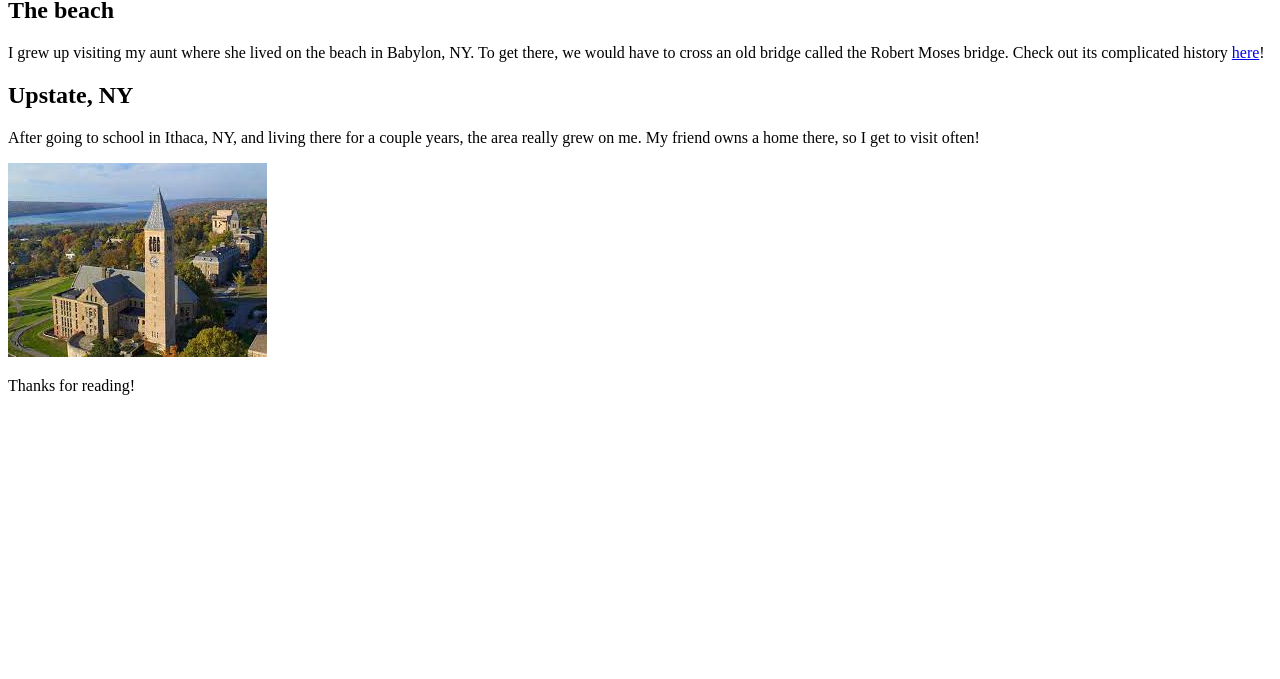
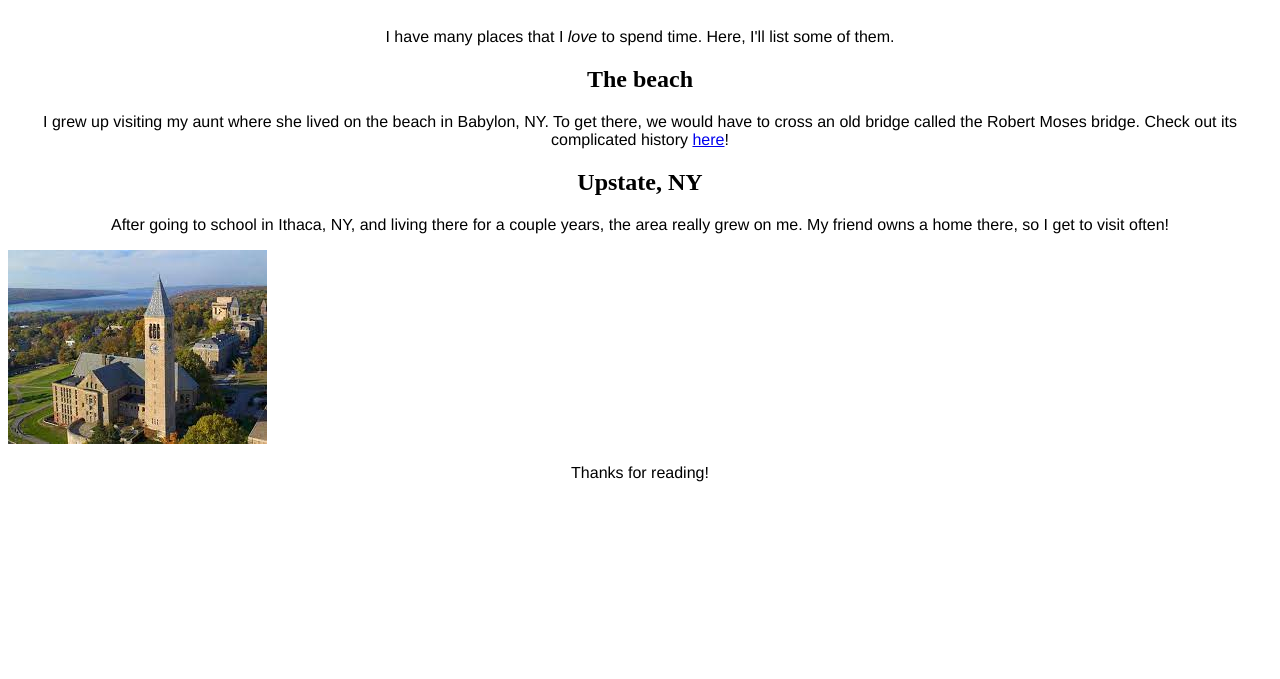
Before and after one commit to ericamarroquin/my-first-webpage, a plain HTML site: page favorite-places.html in a window 1280 px wide. Shown: the part 121-800 px from the top of the page. Drawn offline with Linux system fonts and the light colour scheme.

Commit message:
adds final CSS style
Co-authored-by: chynnalew <chynnalew@yahoo.com>

```diff
--- a/favorite-places.html
+++ b/favorite-places.html
@@ -1,6 +1,7 @@
 <!DOCTYPE html>
 <html lang="en-US">
 <head>
+  <link rel="stylesheet" href="css/fav-places.css" type="text/css">
   <title>Erica's favorite places</title>
 </head>
 <body>
```
